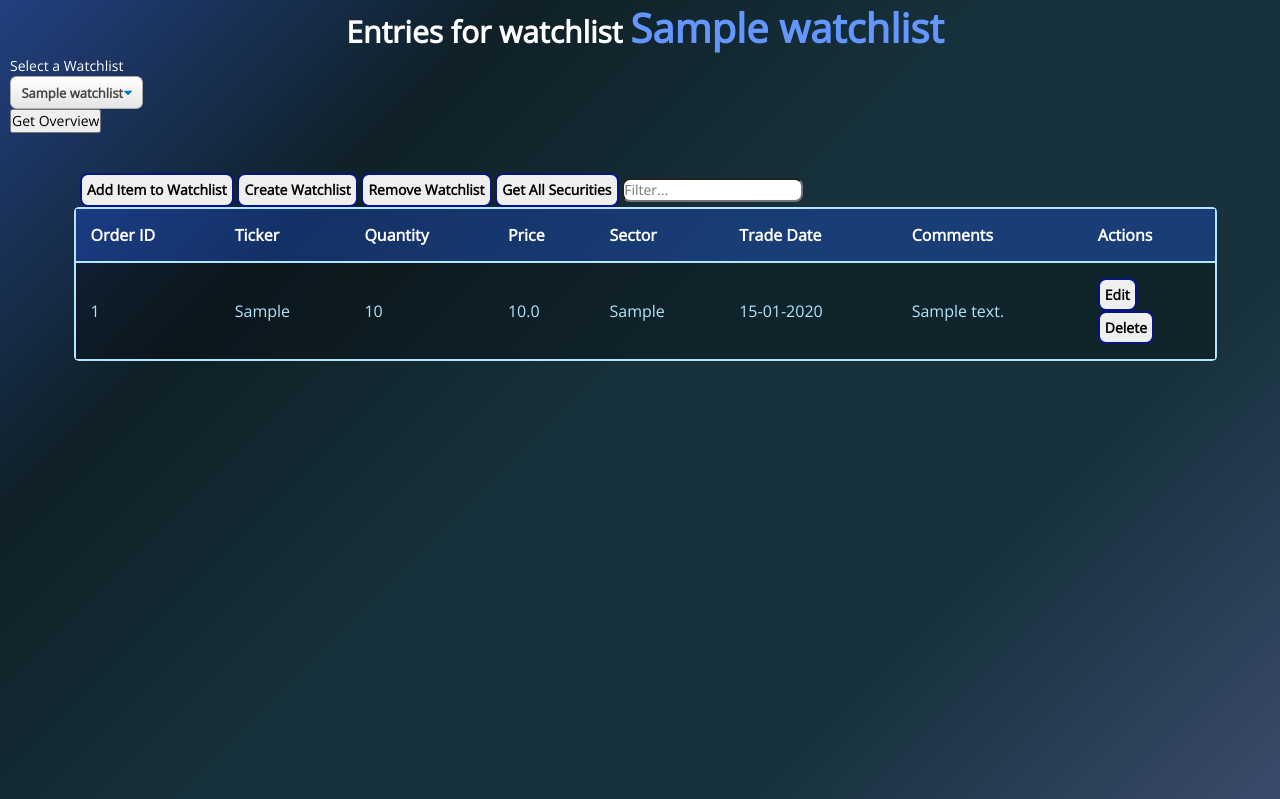
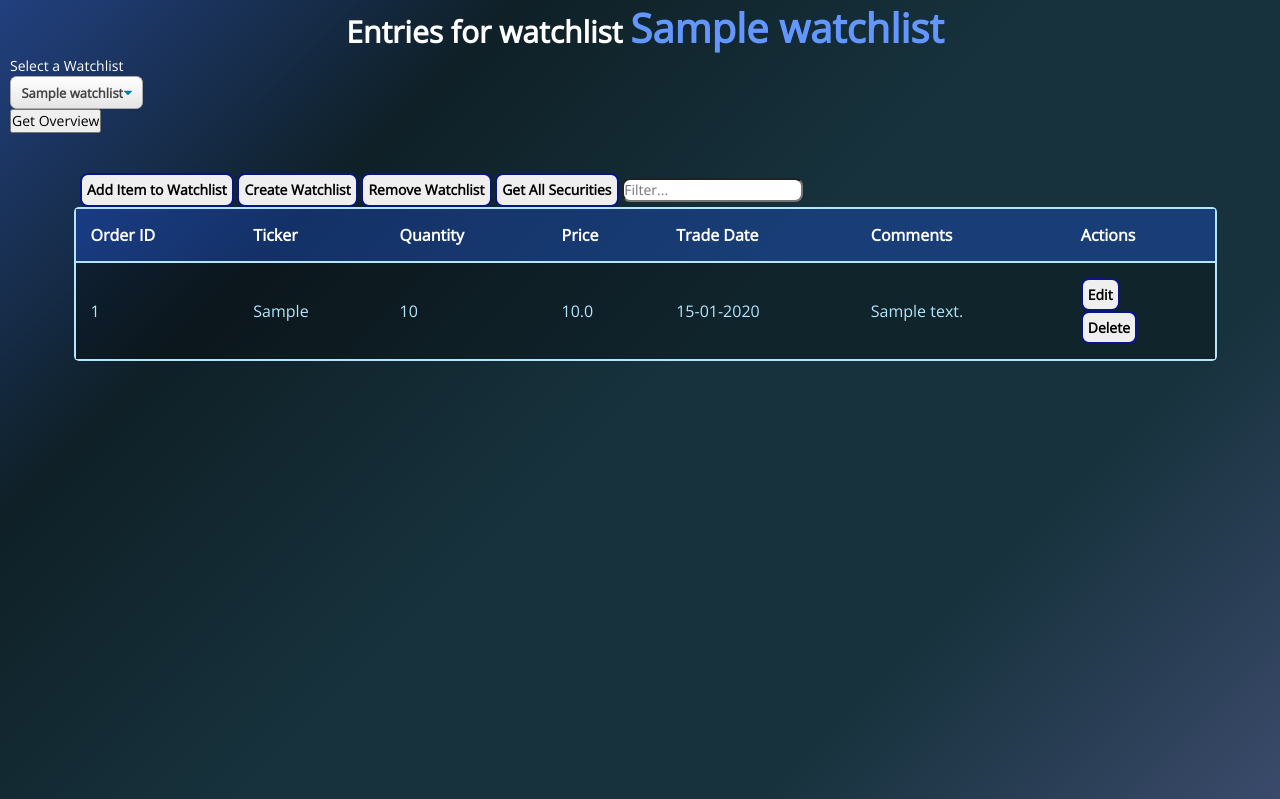
Before and after one commit to will-i-amv/portfolio-builder, a Flask app: page /watchlist/ in a window 1280 px wide. Shown: the part 97-896 px from the top of the page. Run offline with Flask 3, Linux system fonts and the light colour scheme; a user stored in the database is signed in; tables that the repository leaves empty hold one stand-in row (values such as "Sample post"); some libraries are stand-ins or nearby versions.

Commit message:
* Remove sector as column on DB * Update models, views and templates with the new change

```diff
--- a/portfolio_builder/public/forms.py
+++ b/portfolio_builder/public/forms.py
@@ -60,10 +60,6 @@ class AddItemForm(FlaskForm):
         ]
     )
     trade_date = DateTimeField("Trade Date", default=get_default_date)
-    sector = StringField(
-        "Sector",
-        validators=[v.InputRequired()]
-    )
     comments = TextAreaField(
         "Comments",
         validators=[v.Optional(), v.Length(max=140)]
--- a/portfolio_builder/public/models.py
+++ b/portfolio_builder/public/models.py
@@ -88,7 +88,6 @@ class WatchlistItem(db.Model):
     ticker = db.Column(db.String(20), nullable=False)
     quantity = db.Column(db.Integer, nullable=False)
     price = db.Column(db.Float, nullable=False)
-    sector = db.Column(db.String(100), nullable=False)
     trade_date = db.Column(db.DateTime, default=get_default_date)
     is_last_trade = db.Column(db.Boolean, server_default=expression.true(), nullable=False)
     created_timestamp = db.Column(db.DateTime, default=dt.datetime.utcnow)
--- a/portfolio_builder/public/views/watchlist.py
+++ b/portfolio_builder/public/views/watchlist.py
@@ -143,7 +143,6 @@ def add():
             ticker=add_item_form.ticker.data,
             quantity=add_item_form.quantity.data,
             price=add_item_form.price.data,
-            sector=add_item_form.sector.data,
             trade_date=add_item_form.trade_date.data,
             comments=add_item_form.comments.data,
             watchlist_id=watchlist.id
@@ -193,7 +192,6 @@ def update(watch_name, ticker):
                 ticker=add_item_form.ticker.data,
                 quantity=add_item_form.quantity.data,
                 price=add_item_form.price.data,
-                sector=add_item_form.sector.data,
                 trade_date=add_item_form.trade_date.data,
                 comments=add_item_form.comments.data,
                 watchlist_id=watchlist.id
--- a/portfolio_builder/templates/public/watchlist.html
+++ b/portfolio_builder/templates/public/watchlist.html
@@ -62,7 +62,6 @@
                                 {{ render_field(add_item_form.quantity) }}
                                 {{ render_field(add_item_form.price) }}
                                 {{ render_field(add_item_form.trade_date) }}
-                                {{ render_field(add_item_form.sector) }}
                                 {{ render_field(add_item_form.comments) }}</dl>
                             <p>{{ add_item_form.submit() }}</p>
                             {{ add_item_form.csrf_token }}
@@ -157,7 +156,6 @@
                     <th>Ticker</th>
                     <th>Quantity</th>
                     <th>Price</th>
-                    <th>Sector</th>
                     <th>Trade Date</th>
                     <th>Comments</th>
                     <th>Actions</th>
@@ -170,8 +168,7 @@
                         <td class="c2">{{ item.ticker }}</td>
                         <td class="c3">{{ item.quantity }}</td>
                         <td class="c4">{{ item.price }}</td>
-                        <td class="c5">{{ item.sector }}</td>
-                        <td class="c6">{{ item.trade_date.strftime('%d-%m-%Y') }}</td>
+                        <td class="c5">{{ item.trade_date.strftime('%d-%m-%Y') }}</td>
                         <td>{{ item.comments }}</td>
                         <td class="edit-trade">
                             <button type="button" class="btn-new-wl" data-toggle="modal" data-target="#mymodal2{{ item.id }}">Edit</button>
@@ -188,7 +185,6 @@
                                                     {{ render_field(add_item_form.quantity, value = item.quantity) }}
                                                     {{ render_field(add_item_form.price, value = item.price) }}
                                                     {{ render_field(add_item_form.trade_date, value = item.trade_date.strftime('%Y-%m-%d %H:%M:%S')) }}
-                                                    {{ render_field(add_item_form.sector, value = item.sector) }}
                                                     {{ render_field(add_item_form.comments, default = item.comments) }}</dl>
                                                 {{ add_item_form.csrf_token }}
                                                 <button type="submit" name="button" class="btn btn-primary">Save Changes</button>
```
Also changed, not shown: migrations/versions/d6270e38275d_6_remove_sector_column.py (added, +32 -0 lines).
